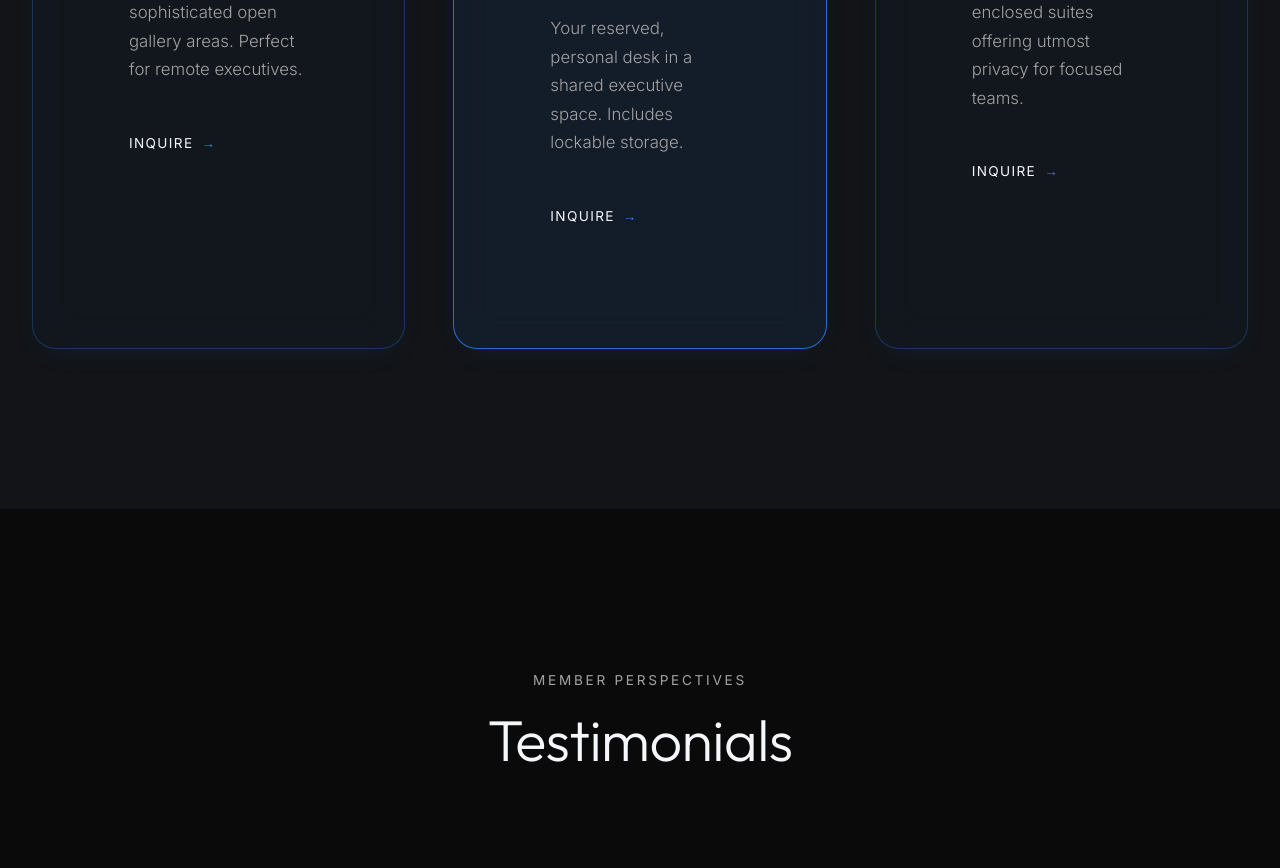
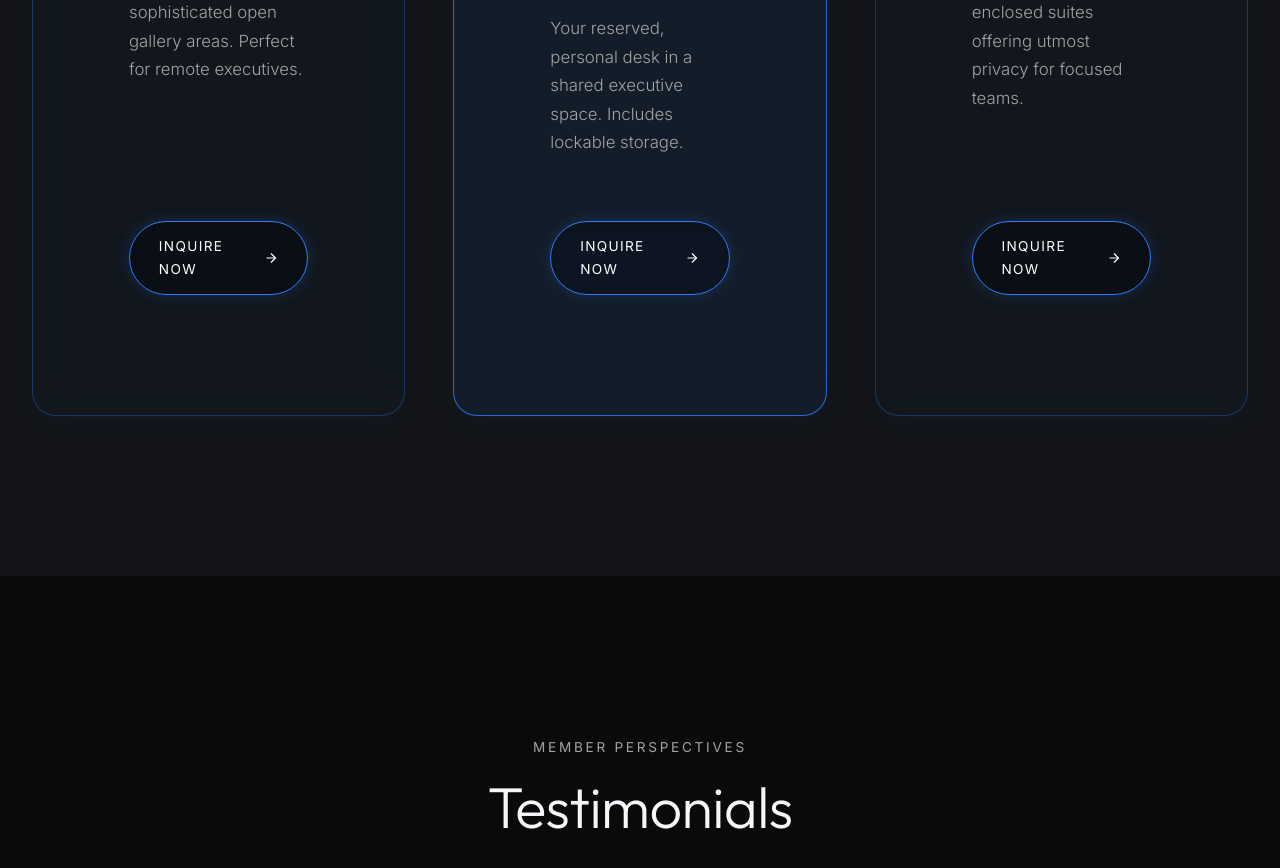
Before and after one commit to monikraj23/Narkoodu, a React (Vite) app: page / in a window 1280 px wide. Shown: the part 4620-5488 px from the top of the page. Built offline with nearby package versions, Linux system fonts and the light colour scheme.

Commit message:
Fix: Apply btn-pill and exact hover rules to Home page plan cards and fix CSS overrides

```diff
--- a/src/index.css
+++ b/src/index.css
@@ -180,6 +180,7 @@ p { margin-bottom: 1.5rem; color: var(--text-light); font-weight: 300; font-size
   box-shadow: 0 0 20px rgba(229, 57, 80, 0.3);
   background: rgba(229, 57, 80, 0.05);
   transform: translateY(-2px);
+  color: var(--accent-hover); /* Force text to red */
 }
 
 .premium-card:hover .btn-pill .arrow-icon {
@@ -260,12 +261,18 @@ p { margin-bottom: 1.5rem; color: var(--text-light); font-weight: 300; font-size
   color: var(--accent-color);
   position: relative;
   z-index: 10;
+  opacity: 1 !important;
 }
 
 .premium-card:hover .icon-wrapper {
   transform: rotate(10deg) scale(1.1);
   color: var(--accent-hover);
   filter: drop-shadow(0 0 8px rgba(229, 57, 80, 0.6));
+  opacity: 1 !important;
+}
+
+.premium-card:hover .icon-wrapper svg {
+  stroke: var(--accent-hover) !important;
 }
 
 /* Gallery Controls */
--- a/src/pages/Home.jsx
+++ b/src/pages/Home.jsx
@@ -1,6 +1,6 @@
 import React, { useState, useEffect } from 'react';
 import { Link } from 'react-router-dom';
-import { MapPin, Wifi, Users, Clock, Shield, Coffee, Briefcase, TrendingUp } from 'lucide-react';
+import { MapPin, Wifi, Users, Clock, Shield, Coffee, Briefcase, TrendingUp, ArrowRight } from 'lucide-react';
 import { motion } from 'framer-motion';
 import { FadeIn, StaggerContainer, StaggerItem } from '../components/AnimatedSection';
 import { AnimatedCounter } from '../components/AnimatedCounter';
@@ -242,27 +242,39 @@ const Home = () => {
               <PremiumCard style={{ padding: '4rem 3rem', height: '100%' }}>
                 <h3 style={{ fontSize: '1.5rem', marginBottom: '2rem', fontWeight: '300' }}>Hot Desk</h3>
                 <p style={{ marginBottom: '3rem', minHeight: '80px', color: 'var(--text-light)' }}>Flexible seating in our sophisticated open gallery areas. Perfect for remote executives.</p>
-                <Link to="/contact" style={{ display: 'inline-flex', alignItems: 'center', gap: '0.5rem', textTransform: 'uppercase', letterSpacing: '0.1em', fontSize: '0.85rem', color: 'var(--text-color)', transition: 'var(--transition)' }} onMouseOver={(e) => e.target.style.color = 'var(--accent-color)'} onMouseOut={(e) => e.target.style.color = 'var(--text-color)'}>Inquire <span style={{ color: 'var(--accent-color)' }}>→</span></Link>
+                <div style={{ marginTop: 'auto', paddingTop: '1rem' }}>
+                  <Link to="/contact" className="btn-pill" style={{ width: '100%' }}>
+                    Inquire Now <ArrowRight size={16} className="arrow-icon" />
+                  </Link>
+                </div>
               </PremiumCard>
             </StaggerItem>
             <StaggerItem>
               <PremiumCard featured={true} style={{ padding: '4rem 3rem', height: '100%' }}>
                 <div style={{ marginBottom: '1.5rem' }}>
-                  <span style={{ color: 'var(--accent-color)', letterSpacing: '0.2em', textTransform: 'uppercase', fontSize: '0.75rem', fontWeight: '400', display: 'flex', alignItems: 'center', gap: '0.5rem' }}>
-                    <span style={{ width: '20px', height: '1px', background: 'var(--accent-color)' }}></span>
+                  <span className="preferred-label" style={{ letterSpacing: '0.2em', textTransform: 'uppercase', fontSize: '0.75rem', fontWeight: '400', display: 'flex', alignItems: 'center', gap: '0.5rem' }}>
+                    <span className="preferred-line" style={{ width: '20px', height: '1px' }}></span>
                     Preferred Plan
                   </span>
                 </div>
                 <h3 style={{ fontSize: '1.5rem', marginBottom: '2rem', fontWeight: '300', color: '#fff' }}>Dedicated Desk</h3>
                 <p style={{ marginBottom: '3rem', minHeight: '80px', color: 'var(--text-light)' }}>Your reserved, personal desk in a shared executive space. Includes lockable storage.</p>
-                <Link to="/contact" style={{ display: 'inline-flex', alignItems: 'center', gap: '0.5rem', textTransform: 'uppercase', letterSpacing: '0.1em', fontSize: '0.85rem', color: 'var(--text-color)', transition: 'var(--transition)' }} onMouseOver={(e) => e.target.style.color = 'var(--accent-color)'} onMouseOut={(e) => e.target.style.color = 'var(--text-color)'}>Inquire <span style={{ color: 'var(--accent-color)' }}>→</span></Link>
+                <div style={{ marginTop: 'auto', paddingTop: '1rem' }}>
+                  <Link to="/contact" className="btn-pill" style={{ width: '100%' }}>
+                    Inquire Now <ArrowRight size={16} className="arrow-icon" />
+                  </Link>
+                </div>
               </PremiumCard>
             </StaggerItem>
             <StaggerItem>
               <PremiumCard style={{ padding: '4rem 3rem', height: '100%' }}>
                 <h3 style={{ fontSize: '1.5rem', marginBottom: '2rem', fontWeight: '300' }}>Private Cabin</h3>
                 <p style={{ marginBottom: '3rem', minHeight: '80px', color: 'var(--text-light)' }}>Fully furnished enclosed suites offering utmost privacy for focused teams.</p>
-                <Link to="/contact" style={{ display: 'inline-flex', alignItems: 'center', gap: '0.5rem', textTransform: 'uppercase', letterSpacing: '0.1em', fontSize: '0.85rem', color: 'var(--text-color)', transition: 'var(--transition)' }} onMouseOver={(e) => e.target.style.color = 'var(--accent-color)'} onMouseOut={(e) => e.target.style.color = 'var(--text-color)'}>Inquire <span style={{ color: 'var(--accent-color)' }}>→</span></Link>
+                <div style={{ marginTop: 'auto', paddingTop: '1rem' }}>
+                  <Link to="/contact" className="btn-pill" style={{ width: '100%' }}>
+                    Inquire Now <ArrowRight size={16} className="arrow-icon" />
+                  </Link>
+                </div>
               </PremiumCard>
             </StaggerItem>
           </StaggerContainer>
```
